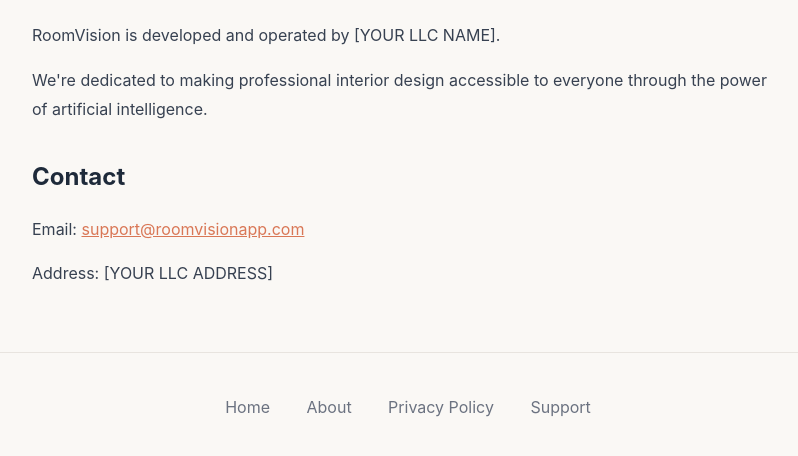
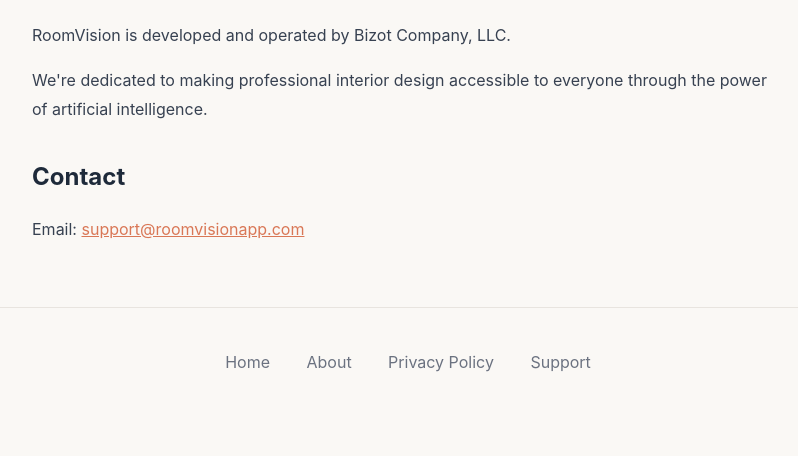
Before and after one commit to sambizot/roomvision-website, a plain HTML site: page about.html in a window 1280 px wide. Shown: the part 208-664 px from the top of the page, without its empty margins (232-1030 px from the left). Drawn offline with Linux system fonts and the light colour scheme.

Commit message:
updated address

```diff
--- a/about.html
+++ b/about.html
@@ -29,14 +29,13 @@
     <div class="container">
       <h1>About RoomVision</h1>
 
-      <p>RoomVision is developed and operated by [YOUR LLC NAME].</p>
+      <p>RoomVision is developed and operated by Bizot Company, LLC.</p>
 
       <p>We're dedicated to making professional interior design accessible to everyone through the power of artificial intelligence.</p>
 
       <h2 style="margin-top: 32px; margin-bottom: 16px;">Contact</h2>
       <p>Email: <a href="mailto:support@roomvisionapp.com" style="color: #D97756;">support@roomvisionapp.com</a></p>
-      <p>Address: [YOUR LLC ADDRESS]</p>
-    </div>
+         </div>
   </main>
 
   <footer>
```
